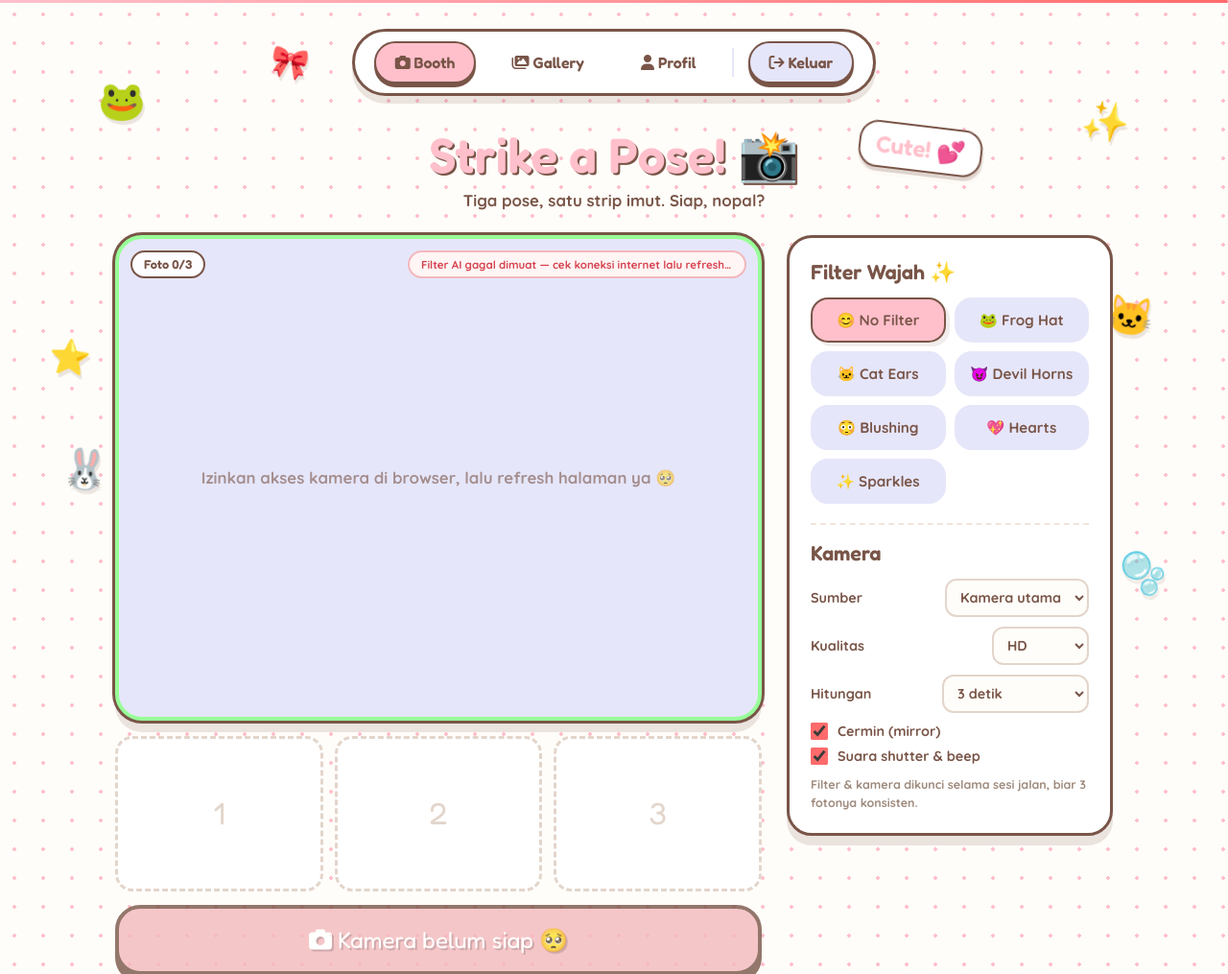
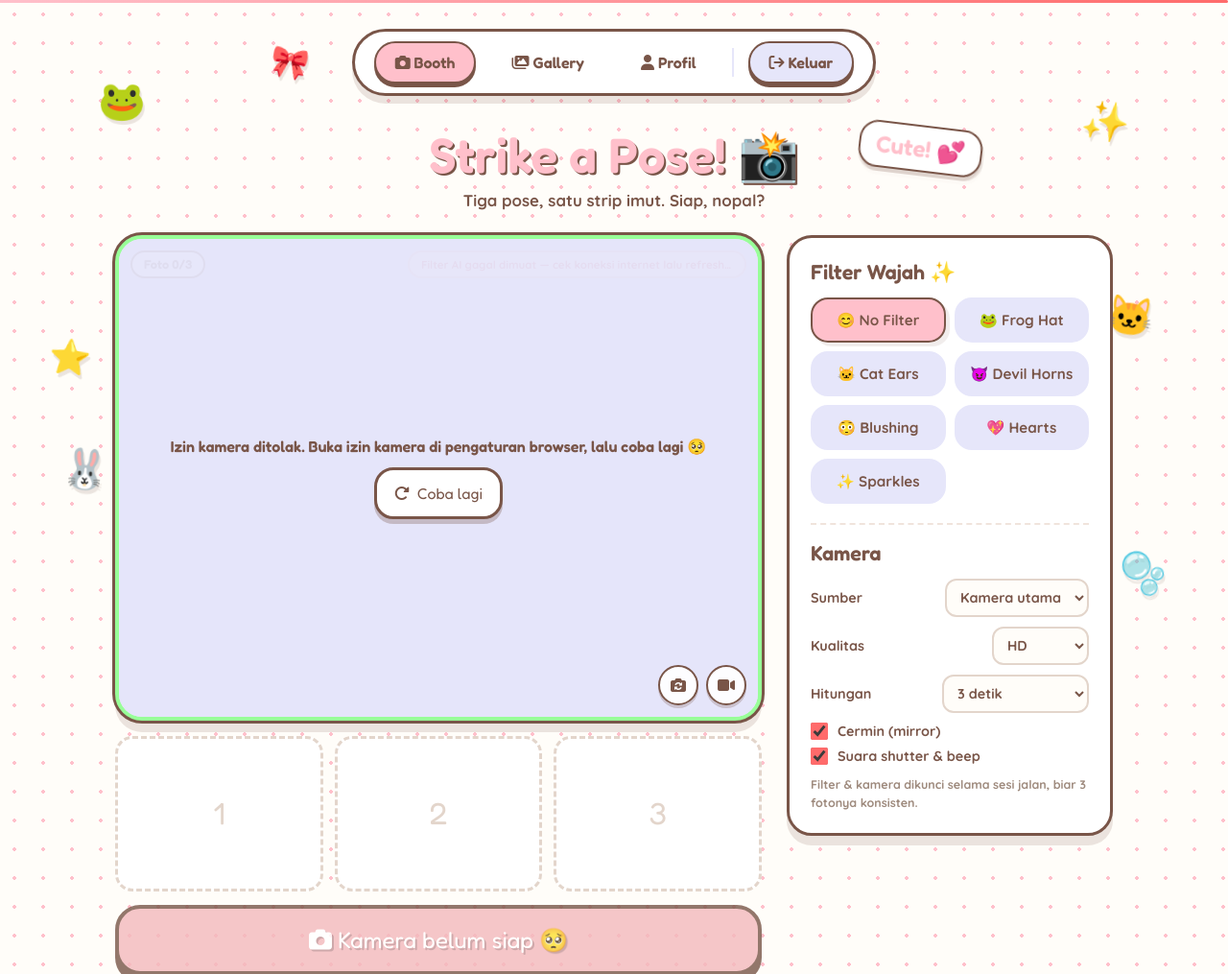
Before and after one commit to zafaranal29-jpg/amphibooth, a Laravel app: page /booth in a window 1280 px wide. Shown: the top 1015 px of the page at 96% size. Run offline with Laravel 12, Linux system fonts and the light colour scheme; a user stored in the database is signed in; data comes from the database, SQL or seed files in the repository; some libraries are stand-ins or nearby versions.

Commit message:
feat(booth): tombol putar kamera, tombol on/off kamera, dan izin kamera yang bisa diulang
Tiga hal yang sebelumnya harus dilakukan lewat refresh halaman (atau tidak
bisa dilakukan sama sekali) sekarang jadi tombol:

- Putar kamera: tombol bulat di kanan bawah viewport. Muter kamera yang
  terdeteksi browser, mengabaikan opsi dengan deviceId kembar (biar tidak
  "pindah" ke kamera yang sama sambil ngasih pesan palsu), lalu kasih toast
  nama kamera barunya.
- On/off kamera: tombol power. Saat mati, stream kamera benar-benar
  di-stop (hemat baterai + privasi), video disembunyikan, tombol jepret
  dinonaktifkan ("Kamera mati 😴"), dan overlay di viewport memuat tombol
  nyalakan lagi. Tombol power sengaja ditaruh di atas overlay biar tetap
  bisa diklik; pas mati warnanya jadi pink + ikon video-slash.
- Izin kamera ditolak: dulu cuma pesan "refresh halaman". Sekarang ada
  overlay berisi pesan sesuai jenis error (NotAllowed / NotFound) plus
  tombol "Coba lagi" yang minta izin ulang tanpa reload.

Catatan: interval pengawas kamera (buat izin yang datang telat) sekarang
berhenti kalau kamera dimatikan manual atau stream-nya sudah tidak hidup,
jadi tidak lagi menyalakan tombol jepret saat kamera sengaja dimatikan.

Verifikasi di browser: klik power -> overlay + label jepret berubah, tetep
konsisten setelah 6x tick interval; klik power lagi -> kamera hidup lagi;
flip 3x melewati Kamera utama -> depan -> belakang dengan constraint
getUserMedia yang benar-benar berubah; di perangkat 1 kamera muncul toast
"Cuma ada satu kamera". node --check ok, 54 tes lulus.

```diff
--- a/public/css/booth.css
+++ b/public/css/booth.css
@@ -216,6 +216,76 @@ body {
     gap: 8px;
     z-index: 6;
     pointer-events: none;
+}
+
+/* Tombol cepat kamera (kanan bawah viewport): putar & matikan/nyalakan. */
+.viewport-controls {
+    position: absolute;
+    right: 12px;
+    bottom: 12px;
+    display: flex;
+    gap: 8px;
+    /* Di atas overlay keadaan kamera, biar tombol power tetap bisa
+       diklik buat nyalain kamera lagi. */
+    z-index: 9;
+}
+
+.vp-btn {
+    width: 42px;
+    height: 42px;
+    display: flex;
+    align-items: center;
+    justify-content: center;
+    font-size: 1rem;
+    color: #795548;
+    background: rgba(255, 255, 255, 0.94);
+    border: 2px solid #795548;
+    border-radius: 50%;
+    box-shadow: 0 3px 0 rgba(121, 85, 72, 0.25);
+    cursor: pointer;
+    transition: transform 0.15s ease, background-color 0.15s ease;
+}
+
+.vp-btn:hover {
+    transform: translateY(-2px);
+}
+
+.vp-btn.is-off {
+    background-color: #FFC0CB;
+}
+
+.vp-btn:disabled {
+    opacity: 0.5;
+    cursor: not-allowed;
+    transform: none;
+}
+
+/* Overlay keadaan kamera: mati manual atau izin ditolak. */
+.viewport-state {
+    position: absolute;
+    inset: 0;
+    z-index: 8;
+    display: flex;
+    flex-direction: column;
+    align-items: center;
+    justify-content: center;
+    gap: 12px;
+    padding: 20px;
+    text-align: center;
+    background: rgba(230, 230, 250, 0.94);
+}
+
+.viewport-state p {
+    font-family: 'Fredoka', sans-serif;
+    font-weight: 600;
+    color: #795548;
+    font-size: 1rem;
+    max-width: 90%;
+}
+
+.btn-small {
+    font-size: 0.9rem;
+    padding: 10px 16px;
 }
 
 .hud-chip {
--- a/public/js/booth.js
+++ b/public/js/booth.js
@@ -67,6 +67,12 @@
         const timerSelect = document.getElementById('timer-select');
         const mirrorToggle = document.getElementById('mirror-toggle');
         const soundToggle = document.getElementById('sound-toggle');
+        const flipButton = document.getElementById('flip-button');
+        const cameraPower = document.getElementById('camera-power');
+        const cameraPowerIcon = document.getElementById('camera-power-icon');
+        const cameraState = document.getElementById('camera-state');
+        const cameraStateText = document.getElementById('camera-state-text');
+        const cameraRetry = document.getElementById('camera-retry');
 
         const frameList = document.getElementById('frame-list');
         const frameColorRow = document.getElementById('frame-color-row');
@@ -99,6 +105,7 @@
             sound: true,
             saving: false,
             stream: null,
+            cameraOff: false,
             savedCollage: null,
             audio: null,
             busy: false
@@ -211,6 +218,94 @@
             }
         }
 
+        /**
+         * Overlay keadaan kamera (mati manual atau izin ditolak) + satu tombol
+         * buat nyalain lagi — jadi user tidak perlu refresh halaman.
+         */
+        function showCameraState(message, buttonLabel) {
+            cameraStateText.textContent = message;
+            cameraRetry.innerHTML = '<i class="fa-solid fa-rotate-right"></i> ' + buttonLabel;
+            cameraState.classList.remove('hidden');
+        }
+
+        function hideCameraState() {
+            cameraState.classList.add('hidden');
+        }
+
+        /** Sinkronkan ikon/status tombol power kamera. */
+        function setPowerState(on) {
+            state.cameraOff = !on;
+            cameraPower.setAttribute('aria-pressed', on ? 'true' : 'false');
+            cameraPower.setAttribute('title', on ? 'Matikan kamera' : 'Nyalakan kamera');
+            cameraPower.setAttribute('aria-label', on ? 'Matikan kamera' : 'Nyalakan kamera');
+            cameraPower.classList.toggle('is-off', !on);
+            cameraPowerIcon.className = on ? 'fa-solid fa-video' : 'fa-solid fa-video-slash';
+        }
+
+        /** Matikan kamera manual: hemat baterai & sopan secara privasi. */
+        function turnCameraOff() {
+            if (state.phase === 'capturing') {
+                toast('Tunggu sesi jepretnya kelar dulu ya ⏳', true);
+                return;
+            }
+
+            stopStream();
+            video.style.display = 'none';
+            loadingText.style.display = 'none';
+            setPowerState(false);
+            showCameraState('Kamera dimatikan 😴 Nyalakan lagi kalau siap foto.', 'Nyalakan kamera');
+
+            shutter.disabled = true;
+
+            if (state.phase === 'setup') {
+                shutterLabel.textContent = 'Kamera mati 😴';
+            }
+        }
+
+        function turnCameraOn() {
+            setPowerState(true);
+            hideCameraState();
+            startCamera();
+        }
+
+        /** Putar kamera: muter daftar kamera yang terdeteksi browser. */
+        function flipCamera() {
+            if (state.phase === 'capturing') {
+                toast('Tunggu sesi jepretnya kelar dulu ya ⏳', true);
+                return;
+            }
+
+            const options = Array.prototype.slice.call(cameraSelect.options);
+
+            // Nilai (deviceId) bisa kosong lebih dari sekali — mis. "Kamera utama"
+            // dan satu device yang belum punya label. Yang dihitung hanya kamera
+            // yang benar-benar berbeda, biar tombol flip tidak "ganti" ke kamera
+            // yang sama sambil ngasih pesan palsu.
+            const distinct = options.filter(function (option, index) {
+                return options.findIndex(function (other) {
+                    return other.value === option.value;
+                }) === index;
+            });
+
+            if (distinct.length < 2) {
+                toast('Cuma ada satu kamera di perangkat ini 🙈', true);
+                return;
+            }
+
+            const current = Math.max(0, distinct.findIndex(function (option) {
+                return option.value === cameraSelect.value;
+            }));
+
+            const next = distinct[(current + 1) % distinct.length];
+            cameraSelect.value = next.value;
+
+            setPowerState(true);
+            hideCameraState();
+            startCamera();
+
+            toast('Kamera: ' + next.textContent.trim() + ' 🔄');
+        }
+
         async function listCameras() {
             if (!navigator.mediaDevices || !navigator.mediaDevices.enumerateDevices) {
                 return;
@@ -241,7 +336,11 @@
 
         async function startCamera() {
             if (!navigator.mediaDevices || !navigator.mediaDevices.getUserMedia) {
-                loadingText.textContent = 'Browser ini belum bisa akses kamera 😢 (butuh localhost atau HTTPS)';
+                loadingText.style.display = 'none';
+                showCameraState(
+                    'Browser ini belum bisa akses kamera 😢 Buka lewat localhost atau HTTPS ya.',
+                    'Coba lagi'
+                );
                 return;
             }
 
@@ -277,6 +376,10 @@
                 video.style.display = 'block';
                 loadingText.style.display = 'none';
 
+                // Kamera hidup: tutup overlay keadaan & sinkronkan tombol power.
+                hideCameraState();
+                setPowerState(true);
+
                 // Titik hijau berdenyut: kamera benar-benar siap.
                 if (window.AmphiboothAnim) {
                     window.AmphiboothAnim.ready(viewport);
@@ -293,18 +396,22 @@
                 await listCameras();
             } catch (error) {
                 console.log(error);
-                loadingText.style.display = 'block';
-                loadingText.textContent = 'Kamera tidak bisa dipakai 🥺 (' + (error.name || 'error') + ')';
+                loadingText.style.display = 'none';
+
+                let message = 'Kamera tidak bisa dipakai 🥺 (' + (error.name || 'error') + ')';
 
                 if (error.name === 'NotAllowedError') {
-                    loadingText.textContent = 'Izinkan akses kamera di browser, lalu refresh halaman ya 🥺';
+                    message = 'Izin kamera ditolak. Buka izin kamera di pengaturan browser, lalu coba lagi 🥺';
+                } else if (error.name === 'NotFoundError' || error.name === 'OverconstrainedError') {
+                    message = 'Kamera-nya tidak ketemu 🙈 Coba pilih kamera lain di panel pengaturan.';
                 }
 
                 // Tanpa kamera, jangan biarkan tombol jepret seolah siap.
                 shutter.disabled = true;
                 shutterLabel.textContent = 'Kamera belum siap 🥺';
 
-                toast('Izinkan akses kamera dulu ya biar bisa foto 📸', true);
+                showCameraState(message, 'Coba lagi');
+                toast(message, true);
             }
         }
 
@@ -861,6 +968,27 @@
         cameraSelect.addEventListener('change', startCamera);
         qualitySelect.addEventListener('change', startCamera);
 
+        // Tombol cepat kamera: putar kamera & matikan/nyalakan.
+        flipButton.addEventListener('click', flipCamera);
+
+        cameraPower.addEventListener('click', function () {
+            if (state.cameraOff) {
+                turnCameraOn();
+            } else {
+                turnCameraOff();
+            }
+        });
+
+        cameraRetry.addEventListener('click', function () {
+            if (state.cameraOff) {
+                turnCameraOn();
+            } else {
+                setPowerState(true);
+                hideCameraState();
+                startCamera();
+            }
+        });
+
         // ----------------------------------------------
         // EVENT: SHUTTER / RETAKE
         // ----------------------------------------------
@@ -1249,11 +1377,14 @@
         // Kalau frame kamera baru muncul belakangan (izin terlambat diberikan,
         // atau stream lambat), tombol jepret otomatis aktif.
         setInterval(function () {
-            if (state.phase !== 'setup' || !shutter.disabled) {
+            // Kamera dimatikan manual / belum ada stream hidup: jangan diusik.
+            if (state.phase !== 'setup' || !shutter.disabled || state.cameraOff) {
                 return;
             }
 
-            if (video.videoWidth && video.videoHeight) {
+            const hidups = state.stream && state.stream.active;
+
+            if (hidups && video.videoWidth && video.videoHeight) {
                 shutter.disabled = false;
                 shutterLabel.textContent = state.shots.some(Boolean)
                     ? 'Lanjut Jepret 📸'
--- a/resources/views/booth.blade.php
+++ b/resources/views/booth.blade.php
@@ -69,6 +69,26 @@
                         <div class="viewport-hud">
                             <span class="hud-chip" id="shot-progress">Foto 1/3</span>
                             <span class="hud-chip hud-ai" id="filter-status">Menyiapkan filter AI...</span>
+                        </div>
+
+                        {{-- tombol cepat kamera: putar kamera & matikan/nyalakan --}}
+                        <div class="viewport-controls">
+                            <button class="vp-btn" id="flip-button" type="button"
+                                    title="Putar kamera (depan/belakang)" aria-label="Putar kamera">
+                                <i class="fa-solid fa-camera-rotate"></i>
+                            </button>
+                            <button class="vp-btn" id="camera-power" type="button" aria-pressed="true"
+                                    title="Matikan kamera" aria-label="Matikan kamera">
+                                <i class="fa-solid fa-video" id="camera-power-icon"></i>
+                            </button>
+                        </div>
+
+                        {{-- keadaan kamera: mati manual atau izin ditolak --}}
+                        <div class="viewport-state hidden" id="camera-state">
+                            <p id="camera-state-text">Kamera dimatikan 😴</p>
+                            <button class="btn-ghost btn-small" id="camera-retry" type="button">
+                                <i class="fa-solid fa-rotate-right"></i> Nyalakan kamera
+                            </button>
                         </div>
 
                         <div id="countdown">3</div>
```
